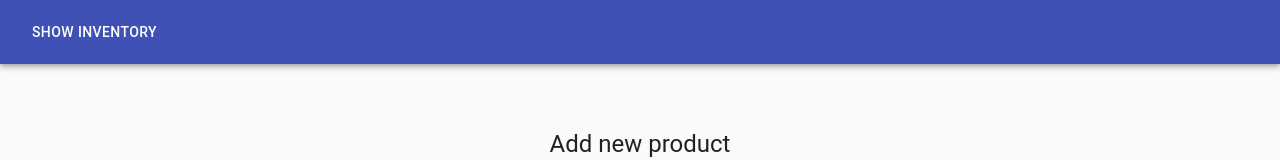
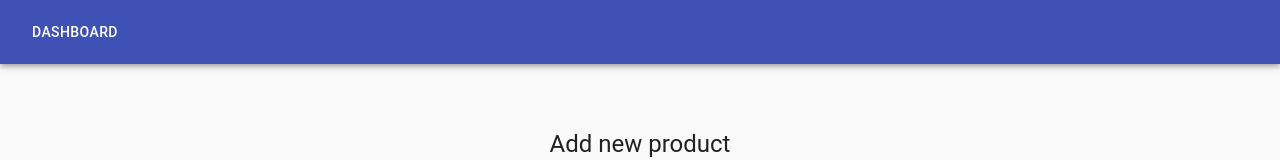
Before and after one commit to axelcedercreutz/Pegify, a React (Create React App) app: page / in a window 1280 px wide. Shown: the top 160 px of the page. Built offline with nearby package versions, Linux system fonts and the light colour scheme.

Commit message:
changed inventory name to dashboard

```diff
--- a/src/App.js
+++ b/src/App.js
@@ -27,7 +27,7 @@ function App() {
       <AppBar position="static">
         <Toolbar>
           <Button color="inherit" onClick={handleClick}>
-            {!showInventory ? 'Show Inventory' : 'Add new'}
+            {!showInventory ? 'Dashboard' : 'Add new product'}
           </Button>
         </Toolbar>
       </AppBar>
```
